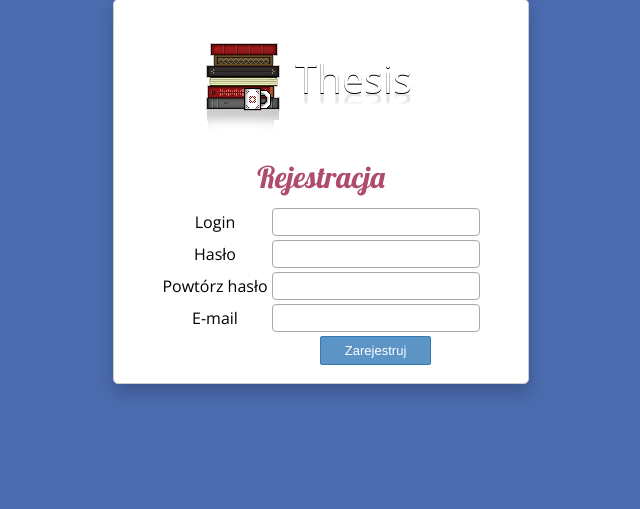
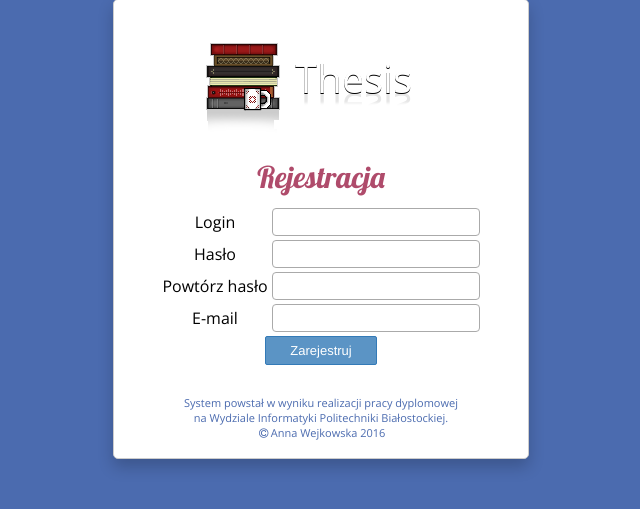
Before and after one commit to awejkowska/thesis, a Django app: page /rejestracja/ in a window 1280 px wide. Shown: the part 206-715 px from the top of the page, without its empty margins (319-959 px from the left). Run offline with Django 3.2, Linux system fonts and the light colour scheme; parts of the project's set-up code (start-up, migrations or seed data) failed here and were passed over.

Commit message:
edit rejestracja site

```diff
--- a/InzApp/templates/InzApp/logowanie.html
+++ b/InzApp/templates/InzApp/logowanie.html
@@ -36,12 +36,10 @@
 					<td><input type="password" name="logowanie_haslo" id="logowanie_haslo" required></td>
 				</tr>
 				<tr>
-					<td></td>
-					<td><input type="submit" class="primary" value="Zaloguj"></td>
+					<td colspan="2"><input type="submit" class="primary" value="Zaloguj"></td>
 				</tr>
 				<tr>
-					<td></td>
-					<td><a href="{% url 'rejestracja' %}" >Zarejestruj</a></td>
+					<td colspan="2"><a href="{% url 'rejestracja' %}" >Zarejestruj</a></td>
 				</tr>
 				<tr><td colspan="2">&nbsp; </td></tr>
 				<tr>
--- a/InzApp/templates/InzApp/rejestracja.html
+++ b/InzApp/templates/InzApp/rejestracja.html
@@ -45,8 +45,15 @@
 					<td><input type="text" name="rejestracja_email" id="rejestracja_email"></td>
 				</tr>
 				<tr>
-					<td></td>
-					<td><input type="submit" class="primary" value="Zarejestruj"></td>
+					<td colspan="2"><input type="submit" class="primary" value="Zarejestruj"></td>
+				</tr>
+				<tr><td colspan="2">&nbsp; </td></tr>
+				<tr>
+					<td colspan="2" class="stopka_logowania">
+						System powstał w wyniku realizacji pracy dyplomowej <br>
+						  na Wydziale Informatyki Politechniki Białostockiej.<br>
+						<i class="fa fa-copyright fa-fw"></i>Anna Wejkowska 2016
+					</td>
 				</tr>
 			</form>
 		</table>
```
